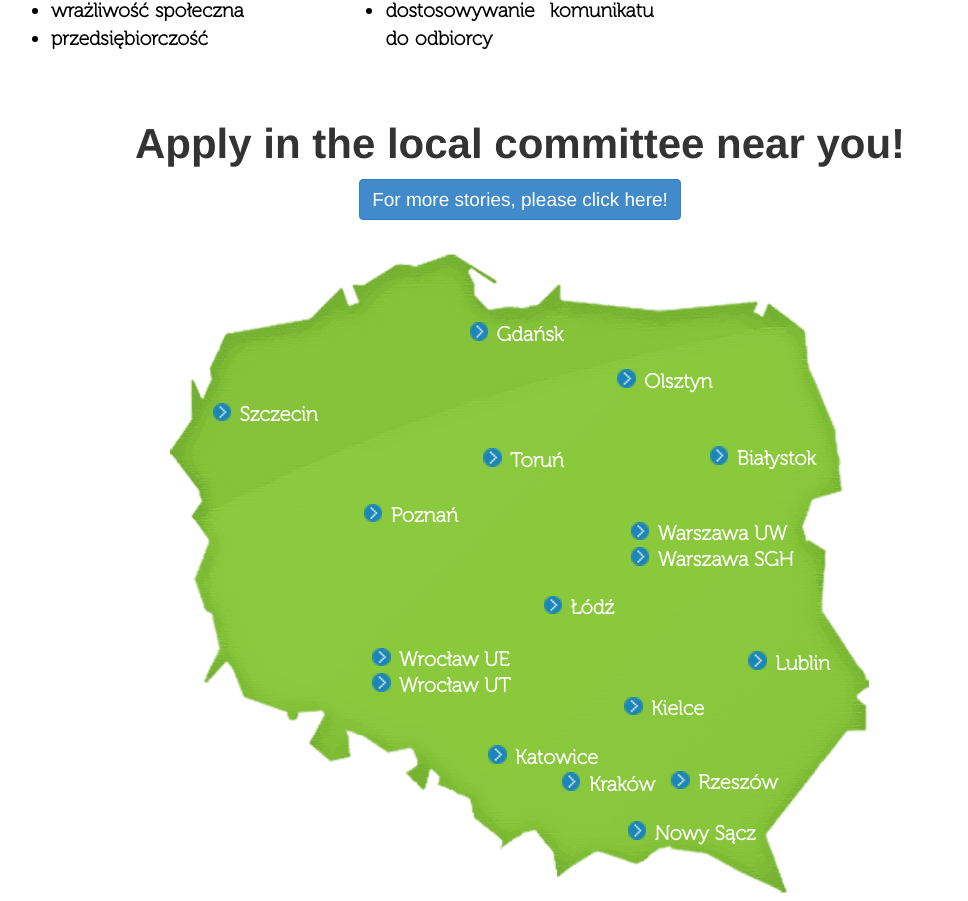
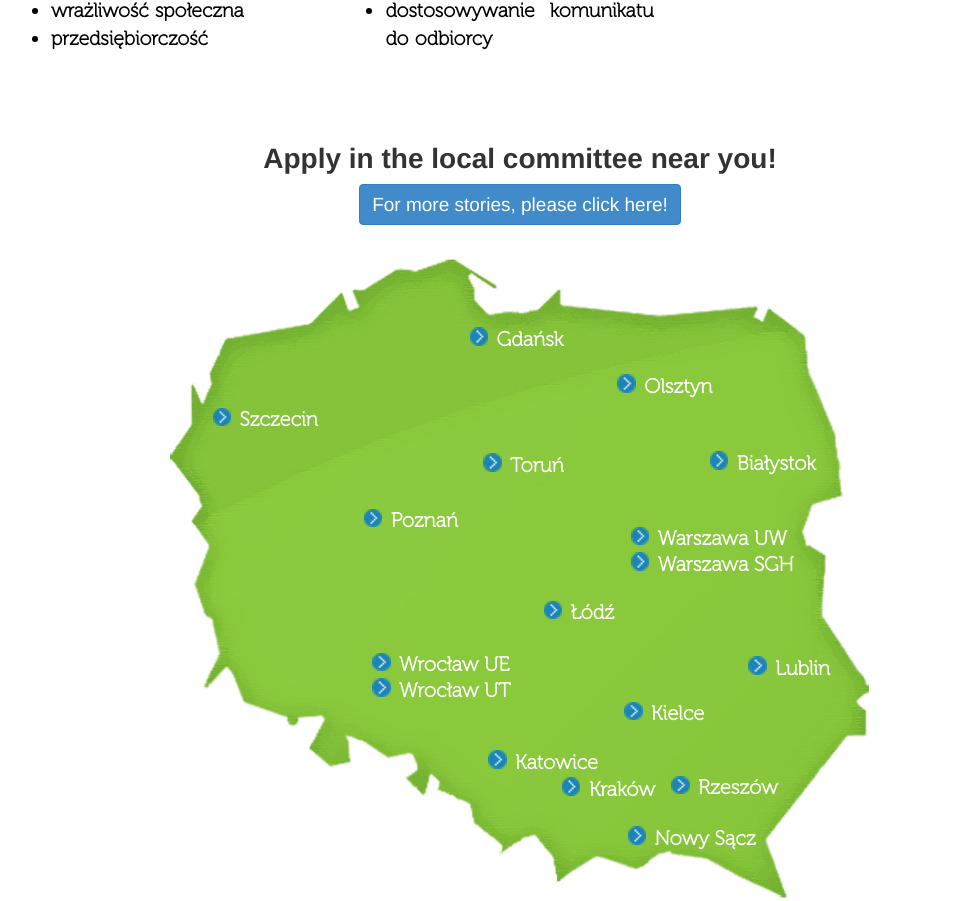
Before and after one commit to WunGCQ/aiesec_pro_1, a plain HTML site: page index.html in a window 1280 px wide. Shown: the part 2069-2970 px from the top of the page, without its empty margins (120-1088 px from the left). Drawn offline with Linux system fonts and the light colour scheme.

Commit message:
修正一下btn遮挡的问题

```diff
--- a/index.html
+++ b/index.html
@@ -171,8 +171,8 @@
 
     <div id="map-row">
 		<a name="sector3" class="hidden-a"></a>
-        <div class="title" style="text-align: center">
-            <span>Apply in the local committee near you!</span>
+        <div class="title" style="text-align: center;margin-top: 30px;">
+            <span style="font-size: 2em;">Apply in the local committee near you!</span>
             <!--<div class="buttons-2"  style="margin-left: 50px"><a>Apply in the local committee near you!</a></div>-->
             <!--<button type="button" class="btn btn-primary" style="margin-top:10px;margin-left: 50px; ">Apply in the local committee near you!</button>-->
             <!--<div class="buttons-2"  style="margin-left: 50px"><a>For more stories, please click here!</a></div>-->
@@ -314,7 +314,7 @@
         var window_height = $(window).outerHeight();
 
         $("#header").css({ "height": window_height.toString() + "px" });
-        $("#map-row").css({ "height": window_height.toString() + "px" });
+        $("#map-row").css({ "height": (window_height+50).toString() + "px" });
 
         $("#map").css({ "height": $(window).outerHeight().toString() + "px" });
 
```
